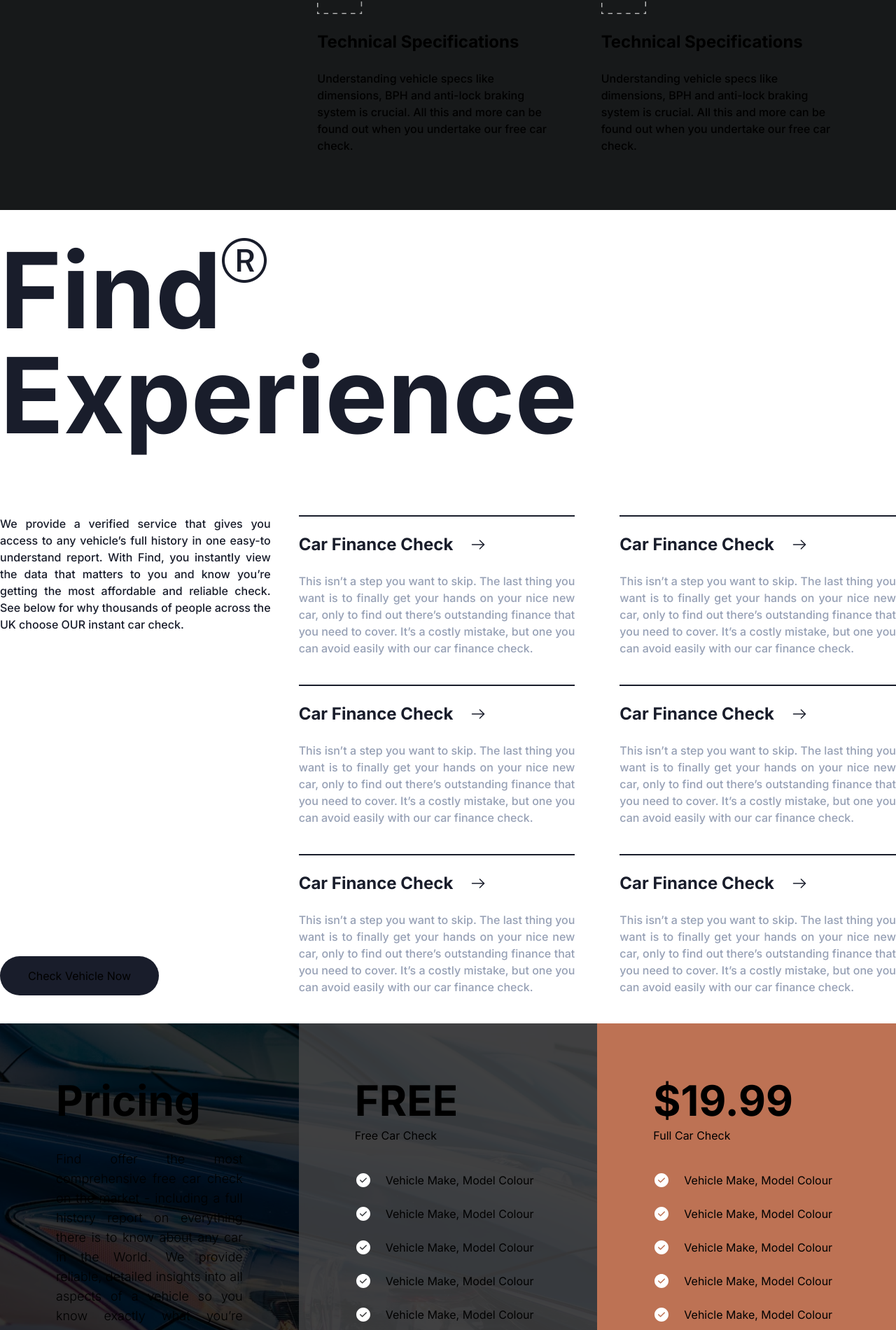
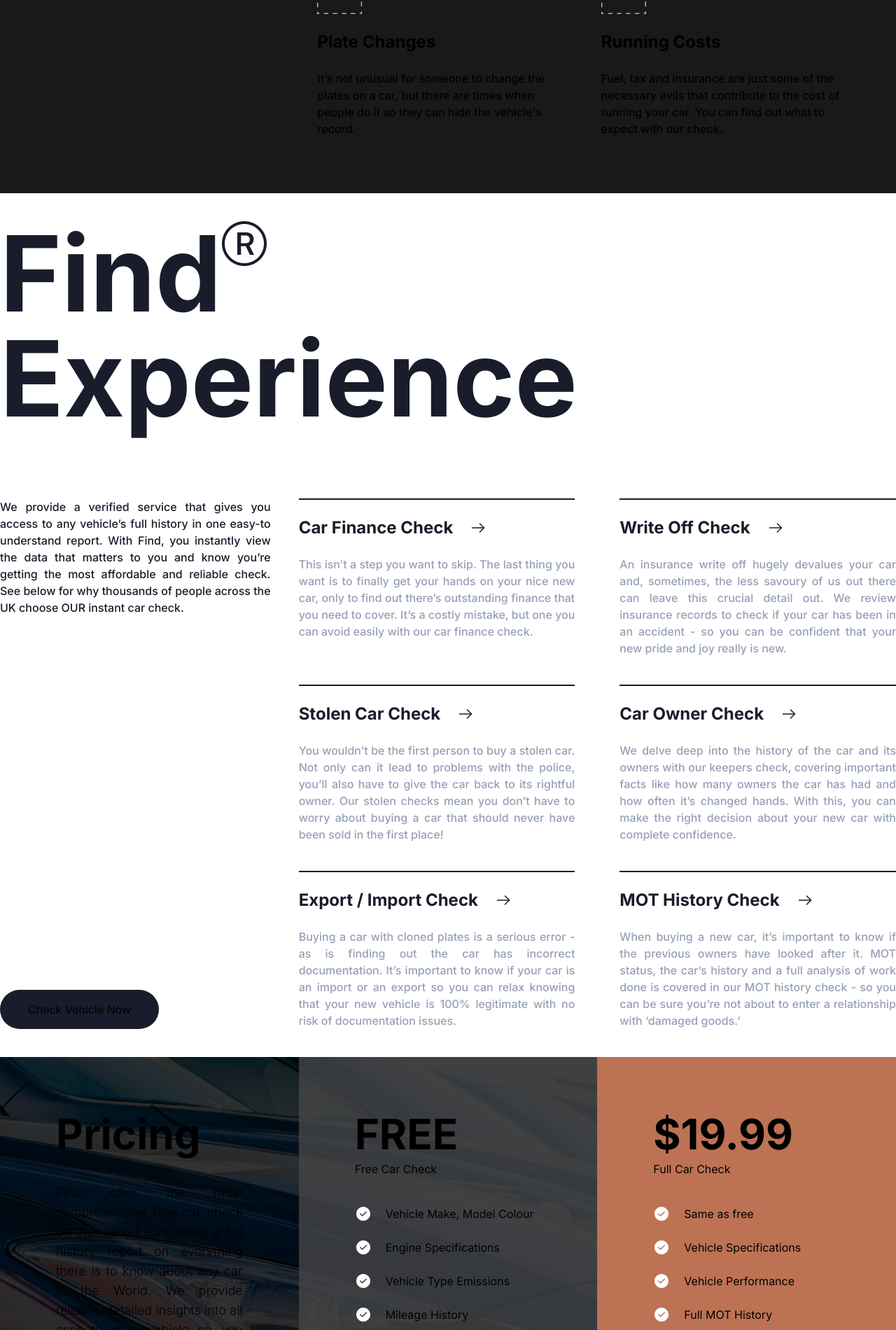
Before and after one commit to Afrizalbs/find-landing-page, a Next.js app: page / in a window 1280 px wide. Shown: the part 2240-4140 px from the top of the page at 70% size. Built offline with nearby package versions, Linux system fonts and the light colour scheme.

Commit message:
Refactor Content

```diff
--- a/src/app/page.jsx
+++ b/src/app/page.jsx
@@ -6,6 +6,118 @@
 import NavbarList from "@/components/NavbarList";
 
 export default function Home() {
+  const introduceFeatures = [
+    {
+      image: "/header-section.png",
+      title: "Technical Specifications",
+      subtitle:
+        "Understanding vehicle specs like dimensions, BPH and anti-lock braking system is crucial. All this and more can be found out when you undertake our free car check.",
+    },
+    {
+      image: "/header-section.png",
+      title: "Mileage Timeline",
+      subtitle:
+        "Quickly understand how many miles a car has done as of its last mileage reading. You can also see if anyone has tampered with the odometer.",
+    },
+    {
+      image: "/header-section.png",
+      title: "Plate Changes",
+      subtitle:
+        "It’s not unusual for someone to change the plates on a car, but there are times when people do it so they can hide the vehicle's record.",
+    },
+    {
+      image: "/header-section.png",
+      title: "Running Costs",
+      subtitle:
+        "Fuel, tax and insurance are just some of the necessary evils that contribute to the cost of running your car. You can find out what to expect with our check.",
+    },
+  ];
+
+  const featureChecks = [
+    {
+      icon: "/arrow-right.svg",
+      title: "Car Finance Check",
+      subtitle:
+        "This isn’t a step you want to skip. The last thing you want is to finally get your hands on your nice new car, only to find out there’s outstanding finance that you need to cover. It’s a costly mistake, but one you can avoid easily with our car finance check.",
+    },
+    {
+      icon: "/arrow-right.svg",
+      title: "Write Off Check",
+      subtitle:
+        "An insurance write off hugely devalues your car and, sometimes, the less savoury of us out there can leave this crucial detail out. We review insurance records to check if your car has been in an accident - so you can be confident that your new pride and joy really is new.",
+    },
+    {
+      icon: "/arrow-right.svg",
+      title: "Stolen Car Check",
+      subtitle:
+        "You wouldn’t be the first person to buy a stolen car. Not only can it lead to problems with the police, you’ll also have to give the car back to its rightful owner. Our stolen checks mean you don’t have to worry about buying a car that should never have been sold in the first place!",
+    },
+    {
+      icon: "/arrow-right.svg",
+      title: "Car Owner Check",
+      subtitle:
+        "We delve deep into the history of the car and its owners with our keepers check, covering important facts like how many owners the car has had and how often it’s changed hands. With this, you can make the right decision about your new car with complete confidence.",
+    },
+    {
+      icon: "/arrow-right.svg",
+      title: "Export / Import Check",
+      subtitle:
+        "Buying a car with cloned plates is a serious error - as is finding out the car has incorrect documentation. It’s important to know if your car is an import or an export so you can relax knowing that your new vehicle is 100% legitimate with no risk of documentation issues.",
+    },
+    {
+      icon: "/arrow-right.svg",
+      title: "MOT History Check",
+      subtitle:
+        "When buying a new car, it’s important to know if the previous owners have looked after it. MOT status, the car’s history and a full analysis of work done is covered in our MOT history check - so you can be sure you’re not about to enter a relationship with ‘damaged goods.’",
+    },
+  ];
+
+  const freeFeatures = [
+    {
+      icon: "",
+      label: "Vehicle Make, Model Colour",
+    },
+    {
+      icon: "",
+      label: "Engine Specifications",
+    },
+    {
+      icon: "",
+      label: "Vehicle Type Emissions",
+    },
+    {
+      icon: "",
+      label: "Mileage History",
+    },
+    {
+      icon: "",
+      label: "Tax MOT Expiry",
+    },
+  ];
+
+  const premiumFeatures = [
+    {
+      icon: "",
+      label: "Same as free",
+    },
+    {
+      icon: "",
+      label: "Vehicle Specifications",
+    },
+    {
+      icon: "",
+      label: "Vehicle Performance",
+    },
+    {
+      icon: "",
+      label: "Full MOT History",
+    },
+    {
+      icon: "",
+      label: "Mileage Anomalies",
+    },
+  ];
+
   return (
     <>
       <section className="bg-hero-pattern bg-cover bg-fixed bg-center md:bg-local">
@@ -106,18 +218,19 @@
             </p>
             <div className="hidden md:block"> </div>
             <div className="mt-16 grid gap-16 md:col-span-2 md:grid-cols-2">
-              {Array(4)
-                .fill()
-                .map(() => (
+              {introduceFeatures.map((feature) => (
                 <div>
-                    <Image src="/header-section.png" width={384} height={72} />
+                  <Image
+                    src={feature.image}
+                    width={384}
+                    height={72}
+                    alt={feature.image}
+                  />
                   <p className="my-6 text-lg font-bold md:text-xl lg:text-2xl">
-                      Technical Specifications
+                    {feature.title}
                   </p>
                   <p className="text-justify text-xs font-medium md:text-left md:text-sm lg:text-base">
-                      Understanding vehicle specs like dimensions, BPH and
-                      anti-lock braking system is crucial. All this and more can
-                      be found out when you undertake our free car check.
+                    {feature.subtitle}
                   </p>
                 </div>
               ))}
@@ -164,22 +277,21 @@
                 </div>
               </div>
               <div className="mt-10 grid gap-x-16 gap-y-10 md:col-span-2 md:mt-0 md:grid-cols-2">
-                {Array(6)
-                  .fill()
-                  .map(() => (
+                {featureChecks.map((check) => (
                   <div className="group border-t-2 border-[#191D2B] pt-6 hover:border-[#BD7254]">
                     <div className="flex gap-6">
                       <p className="text-xl font-bold text-[#191D2B] group-hover:text-[#BD7254] lg:text-2xl">
-                          Car Finance Check
+                        {check.title}
                       </p>
-                        <Image src="/arrow-right.svg" width={24} height={24} />
+                      <Image
+                        src={check.icon}
+                        width={24}
+                        height={24}
+                        alt="arrow-right-icon"
+                      />
                     </div>
                     <p className="mt-6 text-justify text-sm font-medium text-[#96A0B5] lg:text-base">
-                        This isn’t a step you want to skip. The last thing you
-                        want is to finally get your hands on your nice new car,
-                        only to find out there’s outstanding finance that you
-                        need to cover. It’s a costly mistake, but one you can
-                        avoid easily with our car finance check.
+                      {check.subtitle}
                     </p>
                   </div>
                 ))}
@@ -211,14 +323,10 @@
               <h3 className="text-4xl font-bold lg:text-6xl">FREE</h3>
               <p className="mt-2">Free Car Check</p>
               <div className="mt-10 flex flex-1 flex-col gap-y-6">
-                {Array(5)
-                  .fill()
-                  .map(() => (
+                {freeFeatures.map((feature) => (
                   <div className="flex items-center gap-5">
                     <Image src="/tick-circle.svg" width={24} height={24} />
-                      <p className="text-sm lg:text-base">
-                        Vehicle Make, Model Colour
-                      </p>
+                    <p className="text-sm lg:text-base">{feature.label}</p>
                   </div>
                 ))}
               </div>
@@ -236,14 +344,10 @@
               <h3 className="text-4xl font-bold lg:text-6xl">$19.99</h3>
               <p className="mt-2">Full Car Check</p>
               <div className="mt-10 flex flex-1 flex-col gap-y-6">
-                {Array(5)
-                  .fill()
-                  .map(() => (
+                {premiumFeatures.map((feature) => (
                   <div className="flex items-center gap-5">
                     <Image src="/tick-circle.svg" width={24} height={24} />
-                      <p className="text-sm lg:text-base">
-                        Vehicle Make, Model Colour
-                      </p>
+                    <p className="text-sm lg:text-base">{feature.label}</p>
                   </div>
                 ))}
               </div>
```
Lines whose indentation alone changed are shown as unchanged.
